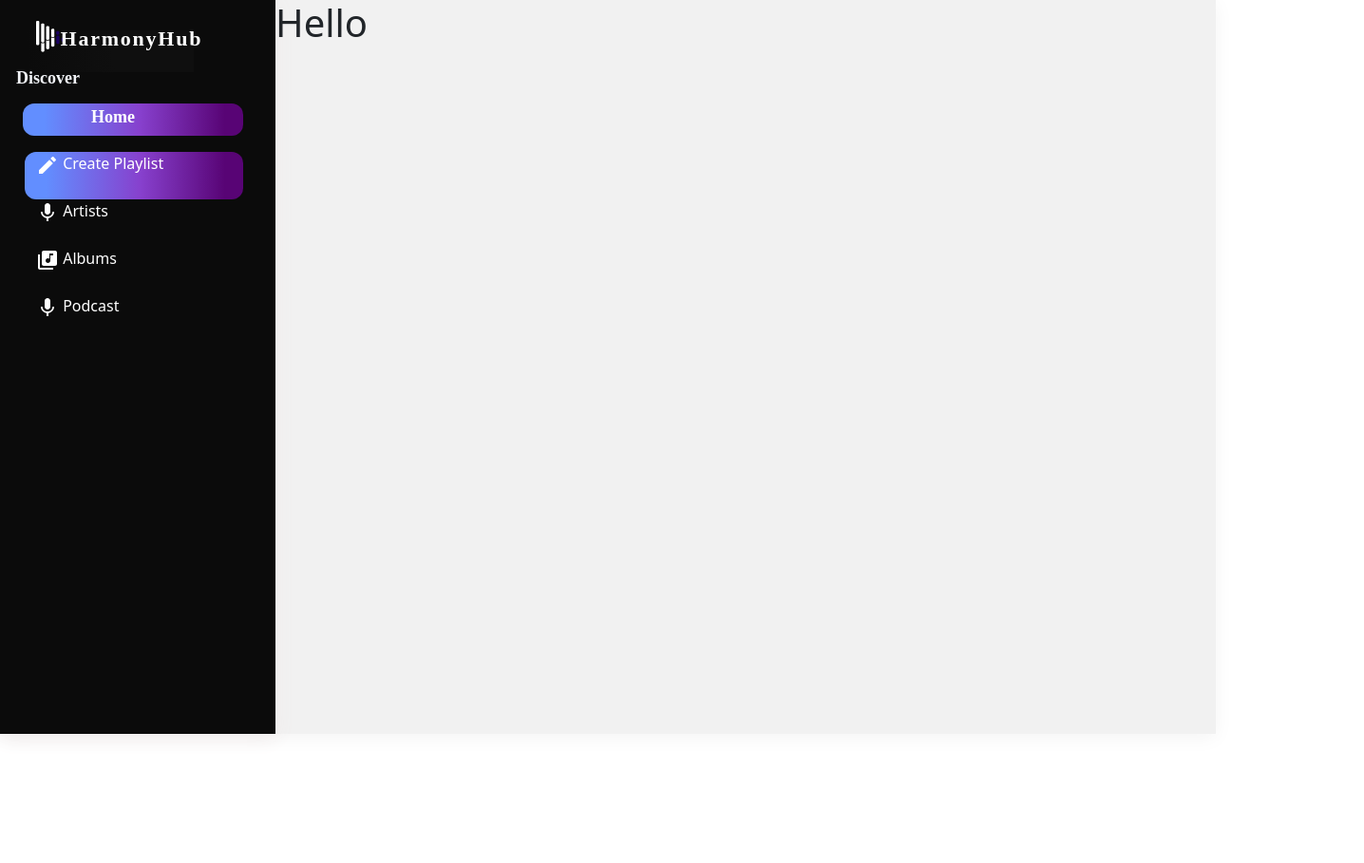
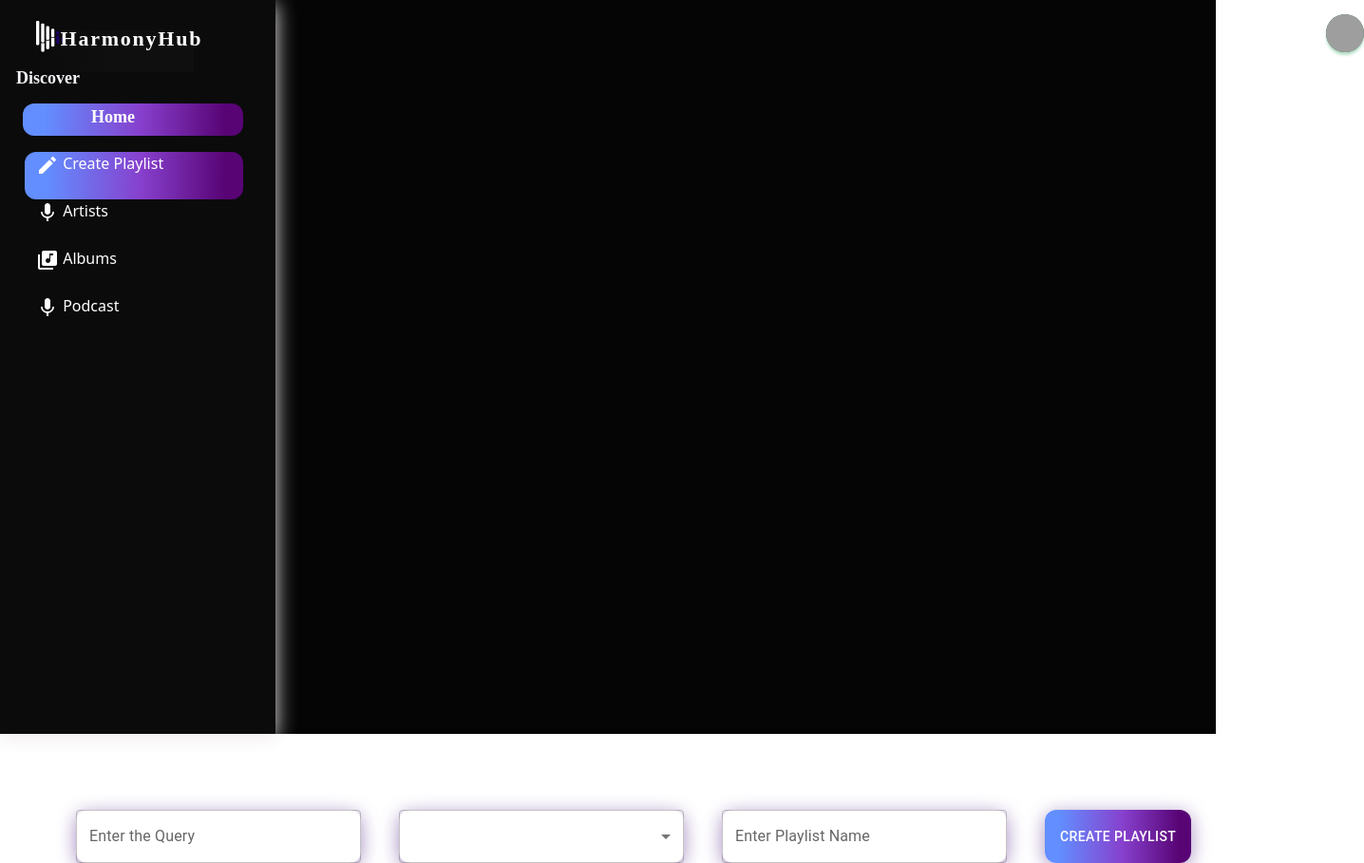
Before and after one commit to prkowshik/harmony-hub-fe, a React (Vite) app: page /create/playlist in a window 1280 px wide. Shown: the whole page at 95% size, 1436 px wide, since content can reach past the window. Before the commit the page ends 865 px from the top, so only its background shows below. Built offline with nearby package versions, Linux system fonts and the light colour scheme; no server answers; grey boxes are pictures that could not be loaded.

Commit message:
top bar completed

```diff
--- a/package.json
+++ b/package.json
@@ -25,6 +25,7 @@
     "@emotion/styled": "^11.11.0",
     "@material-ui/icons": "^4.11.3",
     "@mui/material": "^5.15.2",
+    "axios": "^1.6.3",
     "bootstrap": "^5.3.2",
     "react-router-dom": "^6.21.1",
     "spotify-web-api-js": "^1.5.2"
--- a/src/App.jsx
+++ b/src/App.jsx
@@ -3,13 +3,13 @@ import Login from './components/LoginPage/Login'
 import Home from './components/HomePage/Home'
 import Playlist from './components/CreatePlaylist/Playlist'
 import {Routes, Route} from 'react-router-dom';
-import {getTokenfromUrl} from './utility/spotify-api';
+import {getTokenfromUrl, getAccessToken} from './utility/spotify-api';
 import { useEffect, useState } from 'react';
 
 export default function App() {
   useEffect(()=>{
     console.log("This is what we derived from URL: ", getTokenfromUrl())
-    const spotifyToken = getTokenfromUrl().code;
+    const spotifyToken = getAccessToken(getTokenfromUrl().code);
     console.log(spotifyToken)
 
 
--- a/src/components/CreatePlaylist/Playlist.css
+++ b/src/components/CreatePlaylist/Playlist.css
@@ -1,6 +1,22 @@
 .playlist-div{
-    background: #f1f1f1;
-    box-shadow: 0px 4px 20px rgb(244, 244, 244);
+    background: #050505;
     width: 100%;
-    height: 773px;
+    height: 713px;
 }
+#stack-tab{
+    float: left;
+    margin-top: 80px;
+    margin-left: 80px;
+
+}
+#button-bg{
+    background: linear-gradient(90.57deg, #628EFF 9.91%, #8740CD 53.29%, #580475 91.56%);
+    border-radius: 12px;
+    box-shadow: 0px 4px 20px rgb(165, 140, 193);
+}
+#text-bg{
+    background-color: white;
+    border-color: white;
+    border-radius: 12px;
+    box-shadow: 0px 4px 20px rgb(165, 140, 193);
+}
--- a/src/components/CreatePlaylist/Playlist.tsx
+++ b/src/components/CreatePlaylist/Playlist.tsx
@@ -1,17 +1,55 @@
 import './Playlist.css'
+import {useState} from 'react';
 import SideBar from '../SideBar/SideBar';
-import Box from '@mui/material/Box';
+import TopBar from '../TopBar/TopBar';
+import Stack from '@mui/material/Stack';
 import TextField from '@mui/material/TextField';
+import Button from '@mui/material/Button';
+import MenuItem from '@mui/material/MenuItem';
+import Select, { SelectChangeEvent } from '@mui/material/Select';
+
 
 export default function Playlist(){
+
+    const [age, setAge] = useState('');
+
+  const handleChange = (event: SelectChangeEvent) => {
+    setAge(event.target.value as string);
+  };
 
 
 
     return (
         <>
         <SideBar/>
+        <TopBar/>
         <div className='playlist-div'>
-            <h1>Hello</h1>
+            <Stack direction="row" spacing={5} id="stack-tab">
+                <TextField id="text-bg" label="Enter the Query"  style = {{width: 300}}/>
+                {/* <InputLabel id="dropdown-label">Age</InputLabel> */}
+                <Select
+                id="text-bg"
+                value={age}
+                label="Age"
+                onChange={handleChange}
+                style = {{width: 300}}
+                >
+                <MenuItem value={"album"}>Album</MenuItem>
+                <MenuItem value={"artist"}>Artist</MenuItem>
+                <MenuItem value={"track"}>Track</MenuItem>
+                <MenuItem value={"show"}>Show</MenuItem>
+                <MenuItem value={"audiobook"}>Audiobook</MenuItem>
+                </Select>
+                <TextField id="text-bg" label="Enter Playlist Name" style = {{width: 300}}/>
+                <Button id="button-bg" variant="contained">Create Playlist</Button>
+            </Stack>
+
+
+
+
+
+
+
 
         </div>
 
--- a/src/components/HomePage/Home.css
+++ b/src/components/HomePage/Home.css
@@ -4,7 +4,7 @@
     height: 773px;
     float: right;
 
-    background: #000000;
+    background: #0b0b0b;
     box-shadow: 0px 4px 20px rgb(244, 244, 244);
      /* Inside auto layout */
      flex: none;
--- /dev/null
+++ b/src/components/TopBar/TopBar.css
@@ -0,0 +1,22 @@
+.top-bar-div{
+    height: 60px;
+    background: #050505;
+    /* box-shadow: 0px 4px 20px rgb(240, 235, 235); */
+
+}
+#stack-id{
+    margin-left: 1380px;
+}
+#avatar{
+    margin-top: 15px;
+    background: #356d4c;
+    box-shadow: 0px 3px 3px rgb(182, 223, 200);
+}
+#chip-id{
+    margin-top: 20px;
+    background: #356d4c;
+    width: 100px;
+    box-shadow: 0px 3px 3px rgb(182, 223, 200);
+    font-size: 16px;
+    color: white;
+}
--- /dev/null
+++ b/src/components/TopBar/TopBar.tsx
@@ -0,0 +1,23 @@
+import './TopBar.css'
+import Avatar from '@mui/material/Avatar';
+import Stack from '@mui/material/Stack';
+import Chip from '@mui/material/Chip';
+
+export default function TopBar(){
+
+
+
+    return (
+        <>
+        <div className='top-bar-div'>
+
+            <Stack id="stack-id" direction="row" spacing={2}>
+                <Chip id="chip-id" label="Spotify" />
+                <Avatar id="avatar" alt="Remy Sharp" src="/static/images/avatar/1.jpg" />
+            </Stack>
+        </div>
+
+
+    </>
+    )
+};
--- /dev/null
+++ b/src/utility/axiosConfig.js
@@ -0,0 +1,11 @@
+import axios from 'axios';
+
+
+export default axios.create({
+    // baseURL: "http://localhost:8081/",
+    // headers: {
+    //     "Access-Control-Allow-Headers": "*",
+    //     // "Access-Control-Allow-Headers":"Access-Control-Allow-Headers, Origin,Accept, X-Requested-With, Content-Type, Access-Control-Request-Method, Access-Control-Request-Headers"
+    // }
+
+});
--- a/src/utility/spotify-api.js
+++ b/src/utility/spotify-api.js
@@ -1,7 +1,11 @@
+import axios from './axiosConfig';
+
 
 export const authEndpoint = "https://accounts.spotify.com/authorize"
+const tokenUrl = "https://accounts.spotify.com/api/token"
 const redirectUri = "http://localhost:5173/home"
 const clientId = "c4d1383bb0cb4ffca8944db1a84f6d83"
+const clientSecret = "e780b8f9c32b46e085416ee3ca038b6a"
 const scopes = [
     "user-read-private",
     "user-read-email"
@@ -22,3 +26,52 @@ export const getTokenfromUrl = () =>{
     }, {});
 
 }
+
+export const getAccessToken = async (code) =>{
+    // let reqBody = {
+    //       code: code,
+    //       redirect_uri: redirectUri,
+    //       grant_type: 'authorization_code'
+    // }
+    // let headers = {
+    //     'content-type': 'application/x-www-form-urlencoded',
+    //     Authorization: 'Basic ' + (encodeURIComponent(clientId + ':' + clientSecret))
+    // }
+
+
+    let reqBody = JSON.stringify({
+        code: code,
+        grant_type: 'authorization_code',
+        redirect_uri: redirectUri,
+        client_id: clientId,
+        client_secret: clientSecret
+    });
+    let headers = {
+        "Access-Control-Allow-Headers": "*",
+    }
+    console.log("headers...", headers);
+
+    const response = await axios.post("api/token", reqBody, {
+        headers: headers,
+      });
+
+    // fetch(tokenUrl, {
+    //     method: "POST",
+    //     body: JSON.stringify({
+    //         code: code,
+    //         grant_type: 'authorization_code',
+    //         redirect_uri: redirectUri,
+    //         client_id: clientId,
+    //         client_secret: clientSecret
+    //     }),
+    //     headers: {
+    //         "Content-type": "application/json; charset=UTF-8"
+    //       }
+    //     })
+    //     .then((response) => response.json())
+    //     .then((json) => console.log(json));
+    console.log(response);
+    let access_token = response['access_token'];
+    console.log(access_token);
+    return access_token;
+}
```
Also changed, not shown: 1 other file (tests, documents, lock files or other folders).
